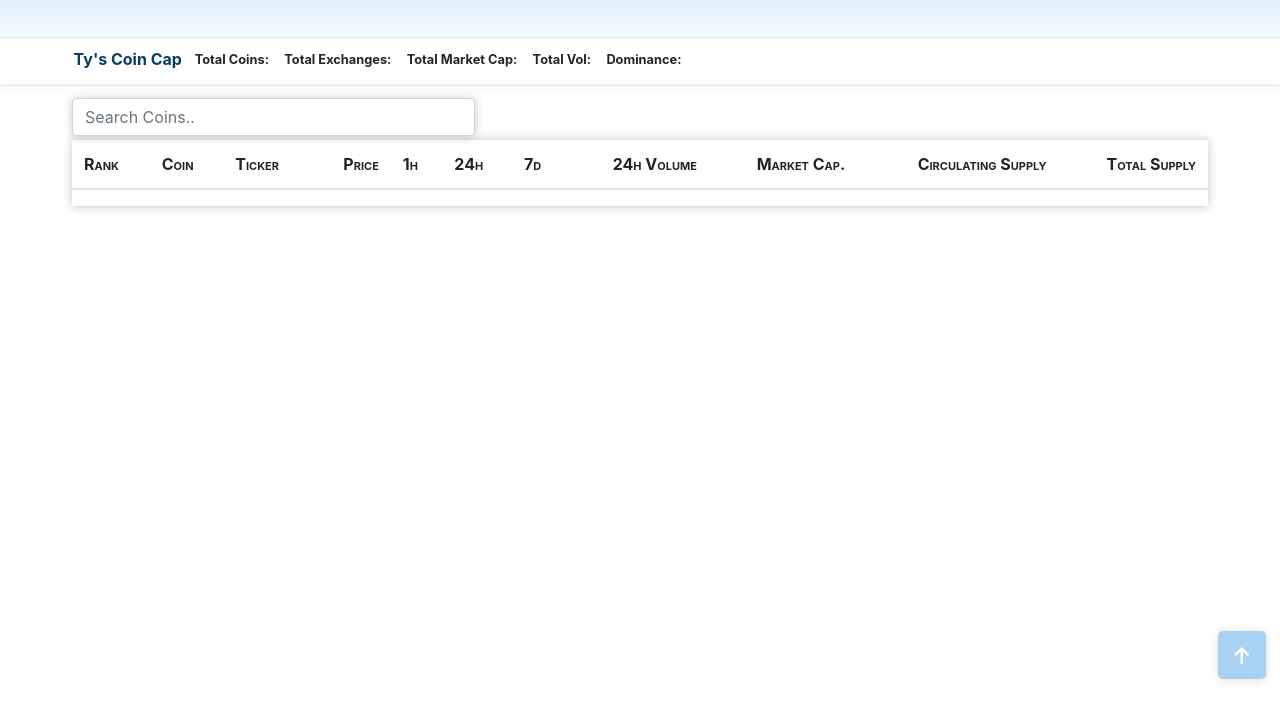
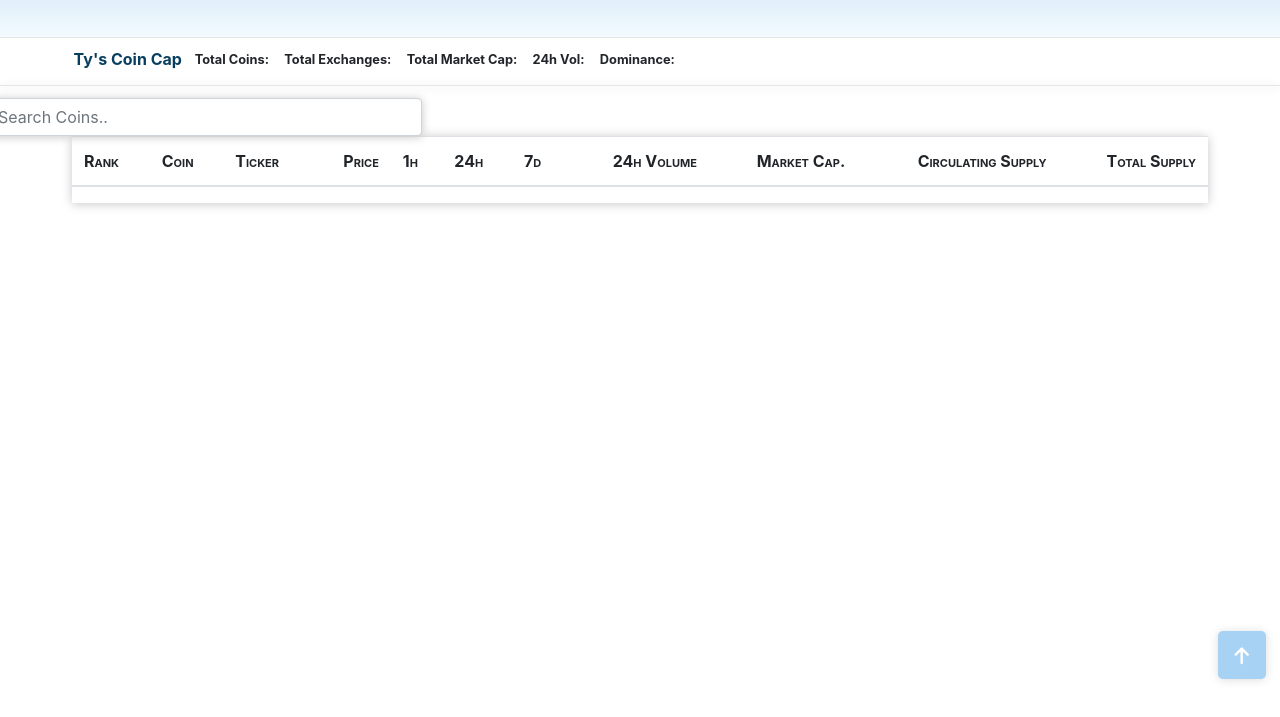
Before and after one commit to Ty-Sir/MarketCapClone, a plain HTML site: page index.html in a window 1280 px wide. Shown: the part 83-800 px from the top of the page. Drawn offline with nearby package versions, Linux system fonts and the light colour scheme; no server answers.

Commit message:
Updated headers
Accurate Headers Now

```diff
--- a/index.html
+++ b/index.html
@@ -25,14 +25,14 @@
         <li id="allCoins">Total Coins: </li>
         <li id="allExchanges">Total Exchanges: </li>
         <li>Total Market Cap: </li><span id="usdCap"></span>
-        <li>Total Vol: </li><span id="usdVol"></span>
+        <li>24h Vol: </li><span id="usdVol"></span>
         <li>Dominance: </li><span id="dom"></span>
       </ul>
     </div>
     <hr/ class="smShadow">
 
-    <div class="d-flex row buttons">
-      <input class="form-control col-4 smShadow" id="myInput1" type="text/number" placeholder="Search Coins..">
+    <div class="row aboveTable">
+      <input class="form-control col-4 smShadow" id="myInput1" placeholder="Search Coins..">
     </div>
 
     <div class="divTable d-flex row smShadow">
```
Also changed, not shown: coinList.html (+2 -2 lines), exchanges.html (+2 -2 lines).
